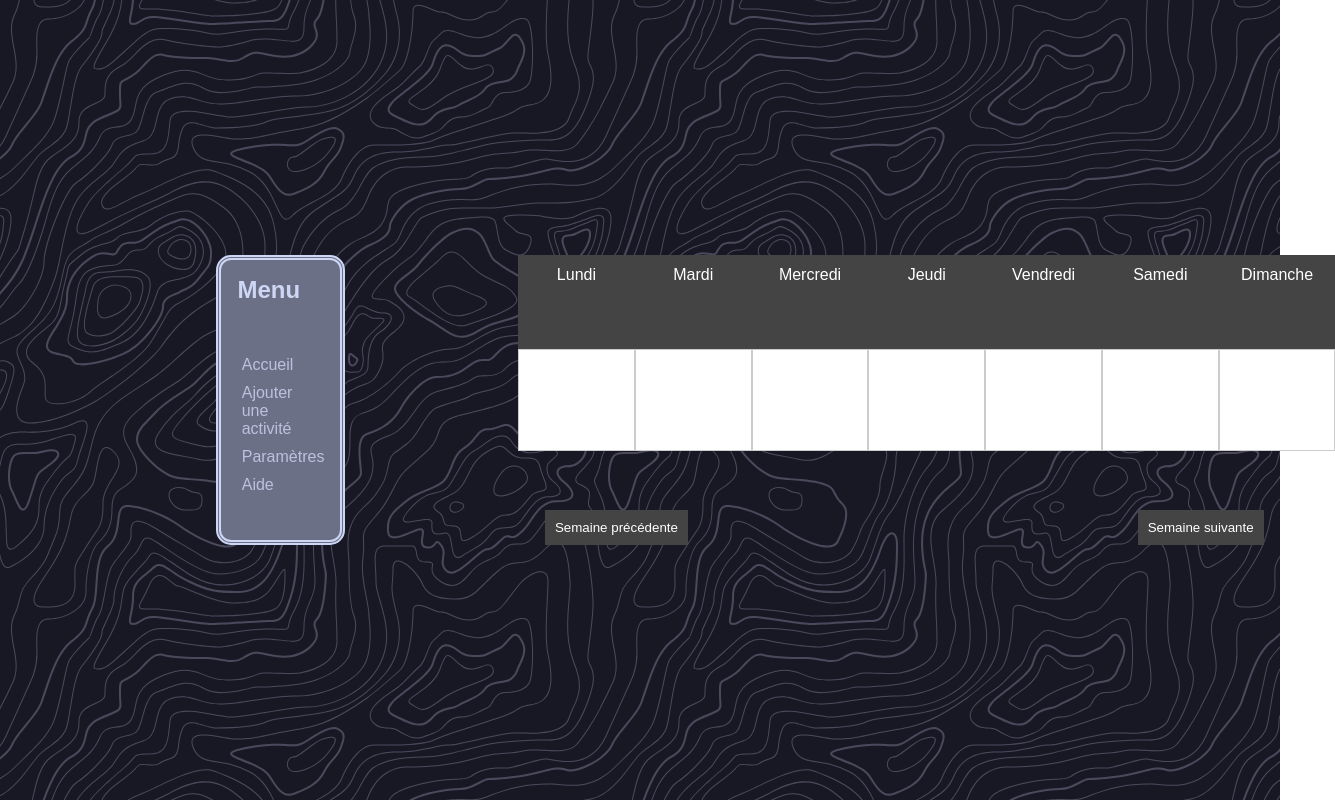
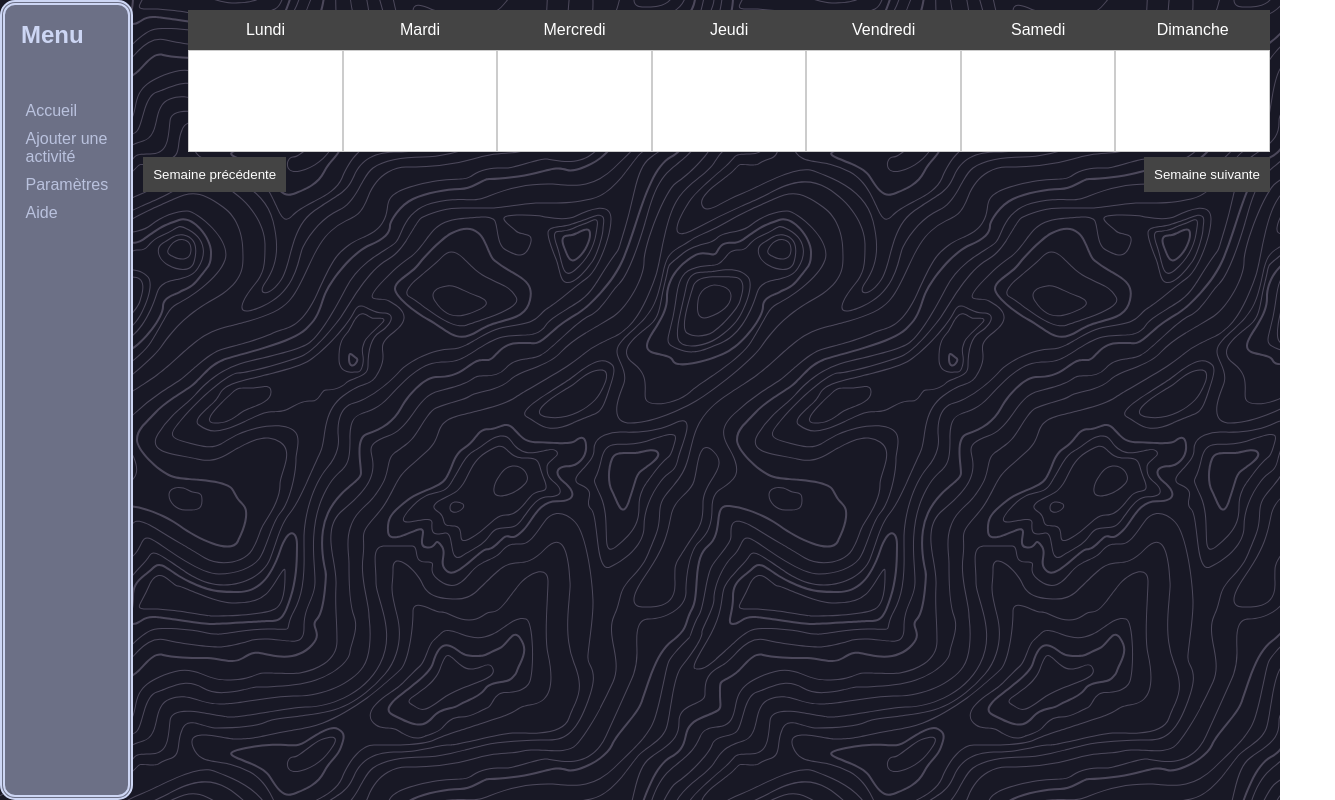
Before and after one commit to RicardMatteo/Appli-Web, a React (Create React App) app in the folder ade-en-mieux/: page /agenda in a window 1280 px wide. Shown: the whole page, 1335 px wide, since content can reach past the window. Built offline with nearby package versions, Linux system fonts and the light colour scheme.

Commit message:
full screen

```diff
--- a/ade-en-mieux/src/routes/agenda/agenda.scss
+++ b/ade-en-mieux/src/routes/agenda/agenda.scss
@@ -62,12 +62,12 @@ body {
     flex-direction: column;
     align-items: center;
     flex-grow: 1;
-    padding: 0;
+    padding: 10px;
     box-sizing: border-box;
     position: relative; /* Stay in place */
     z-index: 1; /* Stay on top */
     top: 0px; /* Stay at the top */
-    left: 200px;
+    left: 0px;
     width: 100%;
     flex-grow: 9;
 }
@@ -75,13 +75,12 @@ body {
 .agenda {
     display: grid;
     grid-template-columns: 45px repeat(7, 1fr);
-
     table-layout: fixed;
-    width: 120%;
-    height: 100%;
+    width: 100%;
 }
 .header {
     display: contents;
+
 }
 
 .header .day {
@@ -95,6 +94,7 @@ body {
 .body {
     display: contents;
     position: relative;
+    height: 100%;
 }
 
 .hours-label{
@@ -127,6 +127,7 @@ body {
     border: 1px solid #ccc;
     position: relative;
     height: 100px;
+
 }
 
 .activity {
@@ -249,6 +250,9 @@ body {
 
 .main-container {
     display: flex;
-    align-items: left;
-
+    position: fixed;
+    top: 0;
+    left: 0;
+    width: 100%;
+    height: 100%;
 }
```
